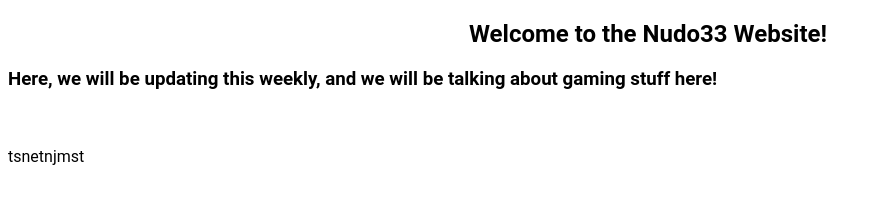
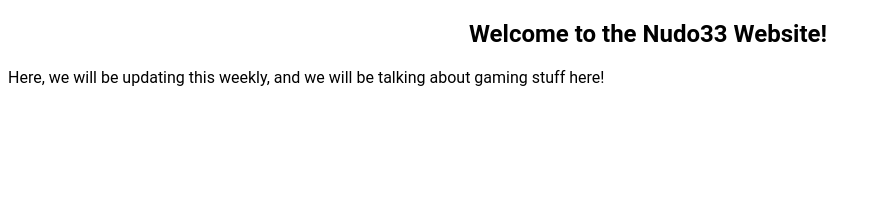
Before and after one commit to CodinCat56/nudo33site, a plain HTML site: page index.html in a window 1280 px wide. Shown: the whole page, without its empty margins (0-881 px from the left). Drawn offline with Linux system fonts and the light colour scheme.

Commit message:
added more stuff

```diff
--- a/index.html
+++ b/index.html
@@ -18,10 +18,10 @@
 			Welcome to the Nudo33 Website!
 		</h2>
 	</center>
-<h3>Here, we will be updating this weekly, and we will be talking about gaming stuff here!</h3>
+<h>Here, we will be updating this weekly, and we will be talking about gaming stuff here!</h2>
 <br/>
 <br/>
-  tsnetnjmst
+
 </body>
 
 </html>
```
